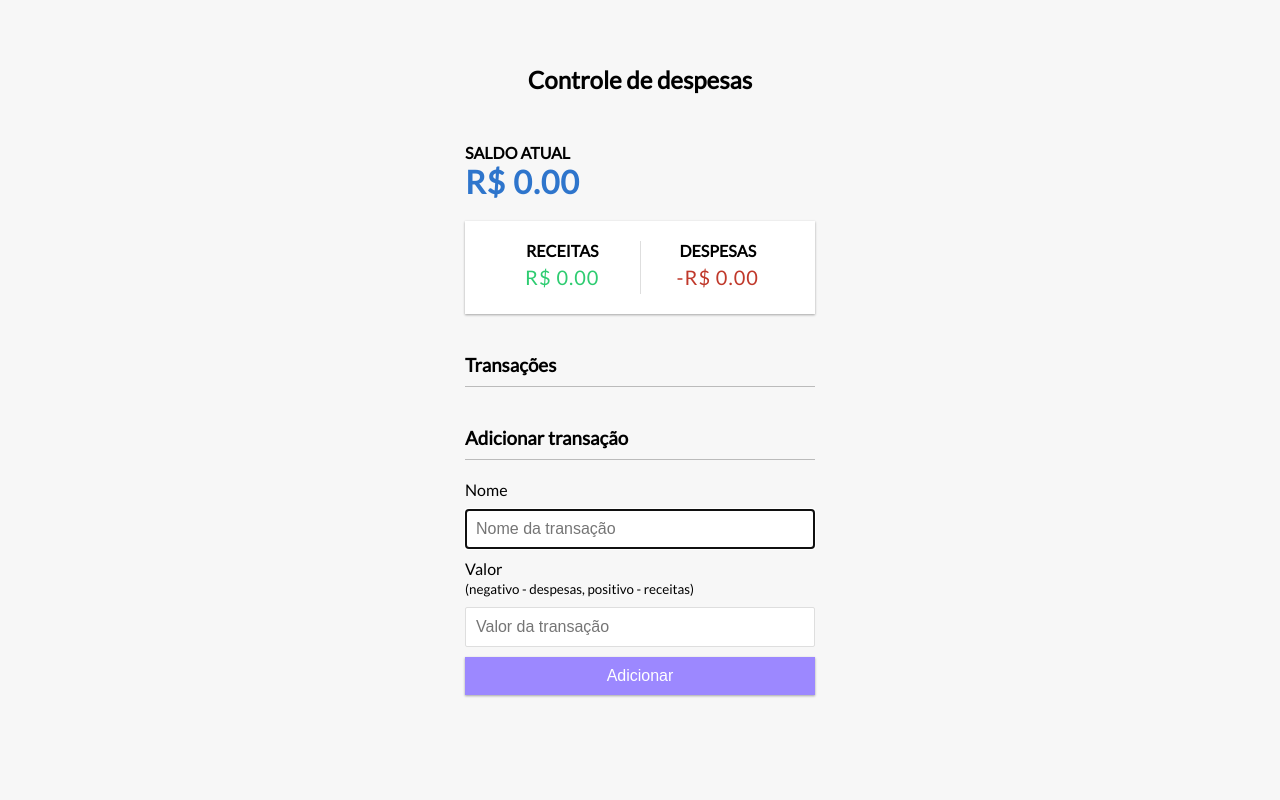
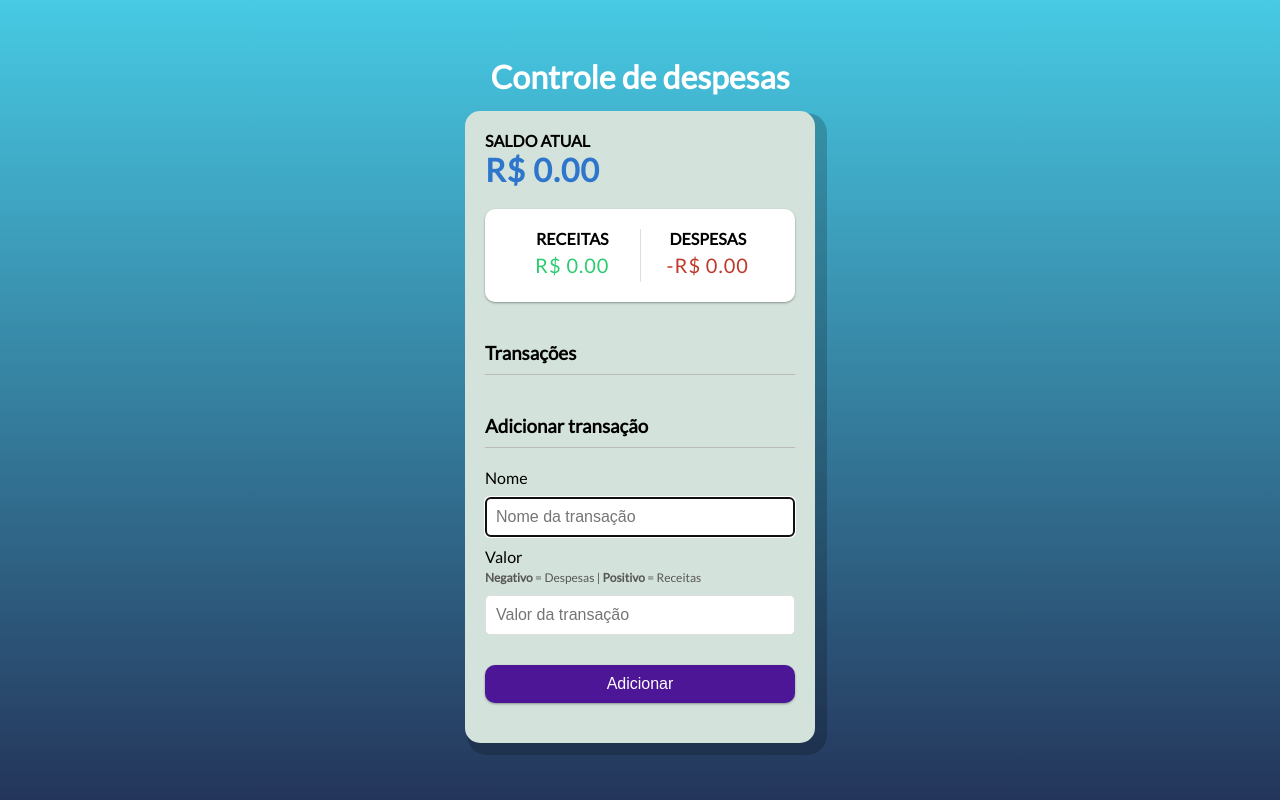
Before and after one commit to thalesonunes/pequenos-projetos, a PHP site: page / in a window 1280 px wide. Run offline with PHP 8.4, Linux system fonts and the light colour scheme.

Commit message:
Controle de Despesas finalizado!

```diff
--- a/controle-de-despesas/index.html
+++ b/controle-de-despesas/index.html
@@ -40,9 +40,11 @@
 
         <div class="form-control">
           <label for="amount">Valor <br />
-            <small>(negativo - despesas, positivo - receitas)</small>
+            <small> <b>Negativo</b> = Despesas | <b>Positivo</b> = Receitas</small>
+
           </label>
-          <input type="number" id="amount" placeholder="Valor da transação" />
+          <!-- <input type="number" id="amount" placeholder="Valor da transação" /> -->
+          <input id="amount" type="number" placeholder="Valor da transação" step="0.01"/>
         </div>
 
         <button class="btn">Adicionar</button>
--- a/controle-de-despesas/style.css
+++ b/controle-de-despesas/style.css
@@ -9,7 +9,7 @@
 }
 
 body {
-  background-color: #f7f7f7;
+  background: linear-gradient(0deg, rgb(36, 53, 90) 0%, rgb(71, 202, 228) 100%);
   display: flex;
   flex-direction: column;
   align-items: center;
@@ -19,9 +19,19 @@ body {
   font-family: 'Lato', sans-serif;
 }
 
+body h2{
+  color: #ffffff;
+  font-size: 32px;
+  margin: 0 0 15px 0;
+}
+
 .container {
-  margin: 30px auto;
+  margin: 0 auto;
   width: 350px;
+  padding: 20px;
+  background-color:#d3e2da;
+  border-radius: 15px;
+  box-shadow: 7px 7px 0px 5px #00000033;
 }
 
 h1 {
@@ -48,6 +58,7 @@ h4 {
   display: flex;
   justify-content: space-between;
   margin: 20px 0;
+  border-radius: 10px;
 }
 
 .inc-exp-container > div {
@@ -86,19 +97,25 @@ input[type='number'] {
   font-size: 16px;
   padding: 10px;
   width: 100%;
+  border-radius: 5px;
 }
 
 .btn {
   cursor: pointer;
-  background-color: #9c88ff;
+  background-color: #4c1697;
   box-shadow: var(--box-shadow);
   color: #fff;
   border: 0;
   display: block;
   font-size: 16px;
-  margin: 10px 0 30px;
+  margin: 30px 0 20px 0;
   padding: 10px;
   width: 100%;
+  border-radius: 10px;
+}
+
+.btn:hover{
+  background-color: #2e75cc;
 }
 
 .btn:focus,
@@ -121,14 +138,16 @@ input[type='number'] {
   position: relative;
   padding: 10px;
   margin: 10px 0;
+  border-radius: 5px;
+  transition: margin 0.3s ease;
 }
 
 .transactions li.plus {
-  border-right: 5px solid #2ecc71;
+  border-right: 10px solid #2ecc71;
 }
 
 .transactions li.minus {
-  border-right: 5px solid #c0392b;
+  border-right: 10px solid #c0392b;
 }
 
 .delete-btn {
@@ -145,8 +164,19 @@ input[type='number'] {
   transform: translate(-100%, -50%);
   opacity: 0;
   transition: opacity 0.3s ease;
+  border-radius: 5px 0 0 5px;
 }
 
 .transactions li:hover .delete-btn {
   opacity: 1;
+  border-radius: 5px 0 0 5px;
 }
+
+.transactions li:hover{
+  margin-left: 20px;
+}
+
+.form-control small{
+  font-size: 12px;
+  color: rgb(87, 87, 87);
+}
```
Also changed, not shown: controle-de-despesas/script.js (+50 -37 lines).
